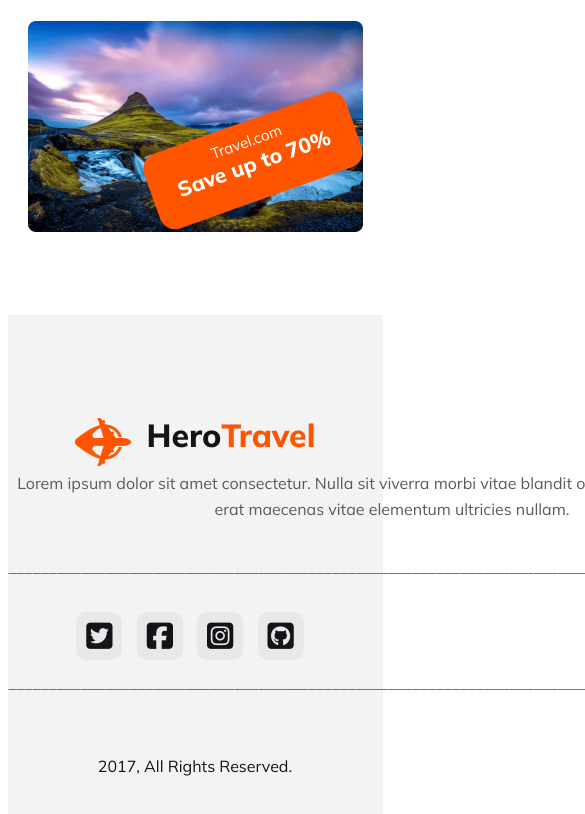
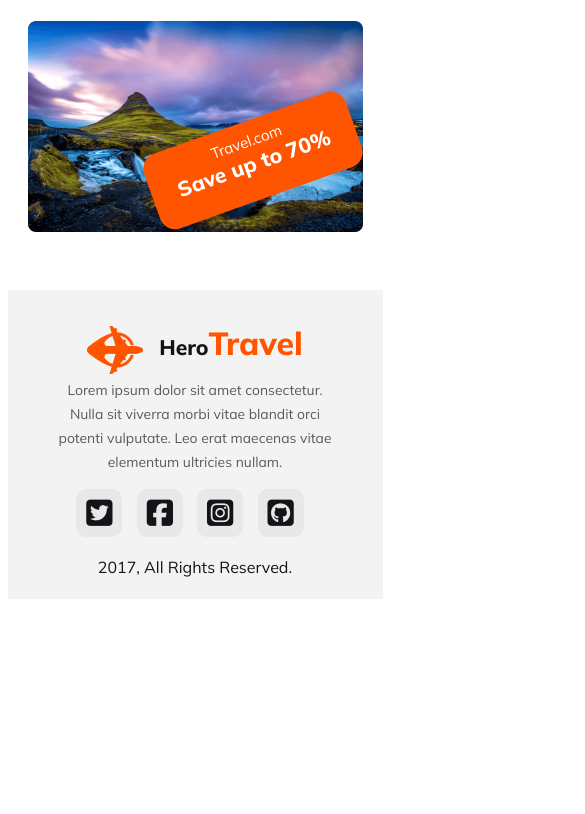
Before and after one commit to okaymahdi/B9A2-Hero-Travel, a plain HTML site: page index.html in a window 390 px wide. Shown: the part 7053-7867 px from the top of the page, 585 px wide, since content can reach past the window. After the commit the page ends 7652 px from the top, so only its background shows below. Drawn offline with Linux system fonts and the light colour scheme.

Commit message:
final responsived finished

```diff
--- a/index.html
+++ b/index.html
@@ -230,8 +230,6 @@
                 <div class="text">
                     <h3>Newsletter</h3>
                     <p class="text-description">Get your daily dose of travel news & tips. Sign up today!</p>
-                    <p class="hr-row">________________________________________________</p>
-                    <p class="hr-row-responsive">___________________________________</p>
                     <form action="">
                         <input type="text" placeholder="Enter Your Name">
                         <input type="email" placeholder="Enter Email">
@@ -258,7 +256,6 @@
             <h3 class="footer-title">Hero<span>Travel</span></h3>
             </div>
             <p>Lorem ipsum dolor sit amet consectetur. Nulla sit viverra morbi vitae blandit orci potenti vulputate. Leo erat maecenas vitae elementum ultricies nullam. </p>
-            <p class="hr-row-bottom">_______________________________________________________________________________________________</p>
             <div class="footer-icon">
 
                 <ul>
@@ -278,7 +275,6 @@
                     </li>
                 </ul>
             </div>
-            <p class="hr-row-bottom">_______________________________________________________________________________________________</p>
             <div class="footer-bottom">
                 <p>2017, All Rights Reserved.</p>
             </div>
--- a/styles/responsive.css
+++ b/styles/responsive.css
@@ -209,11 +209,6 @@
     width: 271px;
   }
 
-  .discount {
-    text-align: center;
-    width: 375px;
-  }
-
 
   .discount-description {
     font-size: 0.9rem;
@@ -371,14 +366,6 @@
     margin-bottom: 16px;
   }
 
-
-.text > .hr-row {
-  visibility: hidden;
-}
-.text > .hr-row-responsive {
-  visibility: visible;
-}
-
   .text > form > input[type="text"] {
     width: 288px;
   }
@@ -412,4 +399,26 @@
     font-size: 1.32rem;
   }
 
+  .footer {
+    width: 100%;
+    padding-top: 33px;
+    margin-top: -25px;
+    height: 309px;
+  }
+
+  .footer-title {
+    font-size: 1.32rem;
+  }
+
+  .footer > p {
+    font-size: 0.87rem;
+    line-height: 24px;
+    margin-bottom: 15px;
+    width: 287px;
+  }
+
+  .footer-bottom {
+    margin: 10px;
+  }
+
 }
--- a/styles/style.css
+++ b/styles/style.css
@@ -558,10 +558,6 @@
   margin-bottom: 16px;
   width: 452px;
 }
-/*
-.btn-bottom {
-  margin-top: 60px;
-} */
 
 /* get lost styles */
 .get-lost {
@@ -804,11 +800,6 @@ video {
   margin-right: 10px;
 }
 
-.hr-row-bottom {
-  color: rgba(19, 19, 24, 0.1);
-  text-align: center;
-  margin: 50px auto;
-}
 
 .footer-bottom {
   color: #131318;
```
